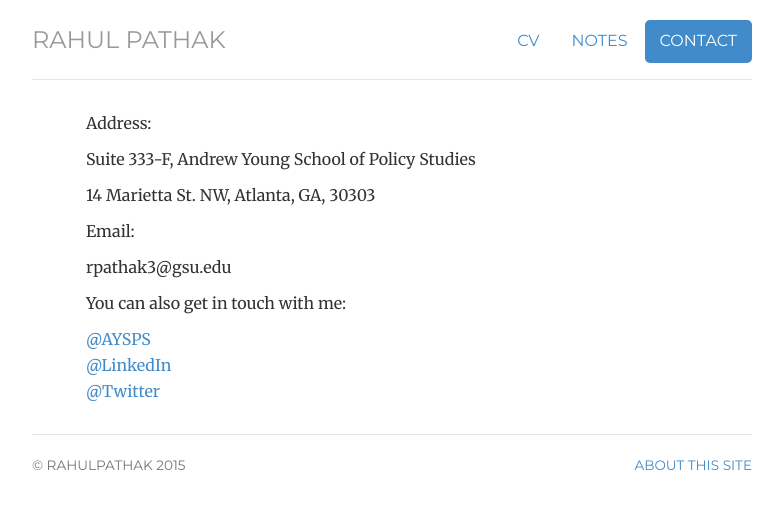
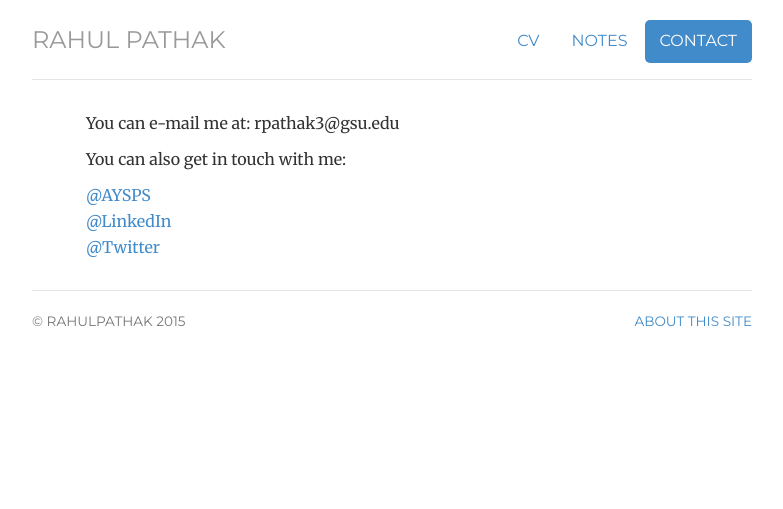
Before and after one commit to pathak-rahul/pathak-rahul.github.io, a Jekyll site: the page built from contact/index.html, in a window 1280 px wide. Shown: the top 509 px of the page, without its empty margins (248-1031 px from the left). Built offline with Jekyll 4.4.1, drawn with Linux system fonts in a browser that asks for light colours.

Commit message:
Update index.html

```diff
--- a/contact/index.html
+++ b/contact/index.html
@@ -9,13 +9,8 @@ description: Contact information for Rahul Pathak.
 ---
 <div class="contact">
 
-	<p>Address:</p>
-	<p>Suite 333-F, Andrew Young School of Policy Studies</p>
-	<p>14 Marietta St. NW, Atlanta, GA, 30303</p>
+	<p>You can e-mail me at: rpathak3@gsu.edu</p>
 
-
-	<p>Email:</p>
-	<p>rpathak3@gsu.edu</p>
 
 	<p>You can also get in touch with me:</p>
 
```
